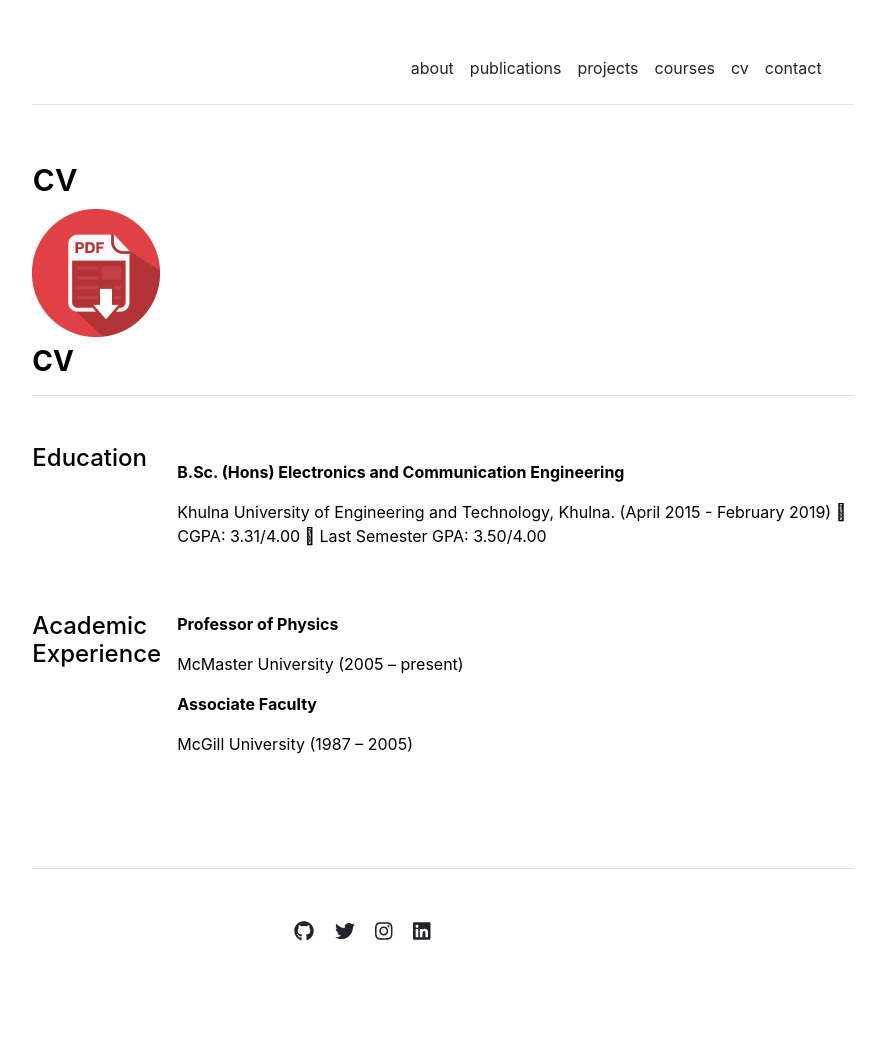
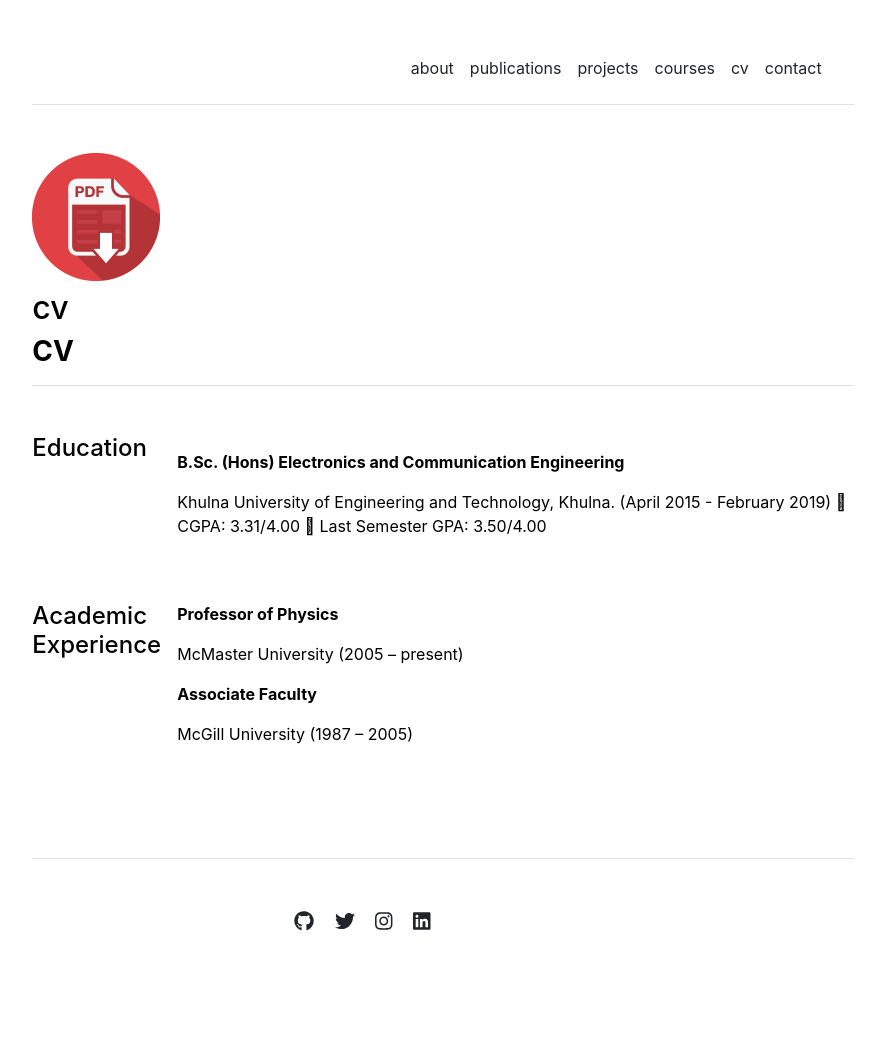
Before and after one commit to Anannabiswas/anannabiswas.github.io, a Jekyll site: the page built from cv.md, in a window 1280 px wide. Shown: the whole page, without its empty margins (197-1082 px from the left). Built offline with Jekyll 4.4.1, drawn with Linux system fonts in a browser that asks for light colours.

Commit message:
Update cv.md

```diff
--- a/cv.md
+++ b/cv.md
@@ -2,5 +2,5 @@
 layout: cv
 title: " "
 ---
-# cv
-## [![pdf icon](/assets/cvpdf/pdf.png "Download Ananna's cv")](assets/cv/Ananna_CV.pdf)
+# [![pdf icon](/assets/cvpdf/pdf.png "Download Ananna's cv")](assets/cv/Ananna_CV.pdf)
+## cv
```
